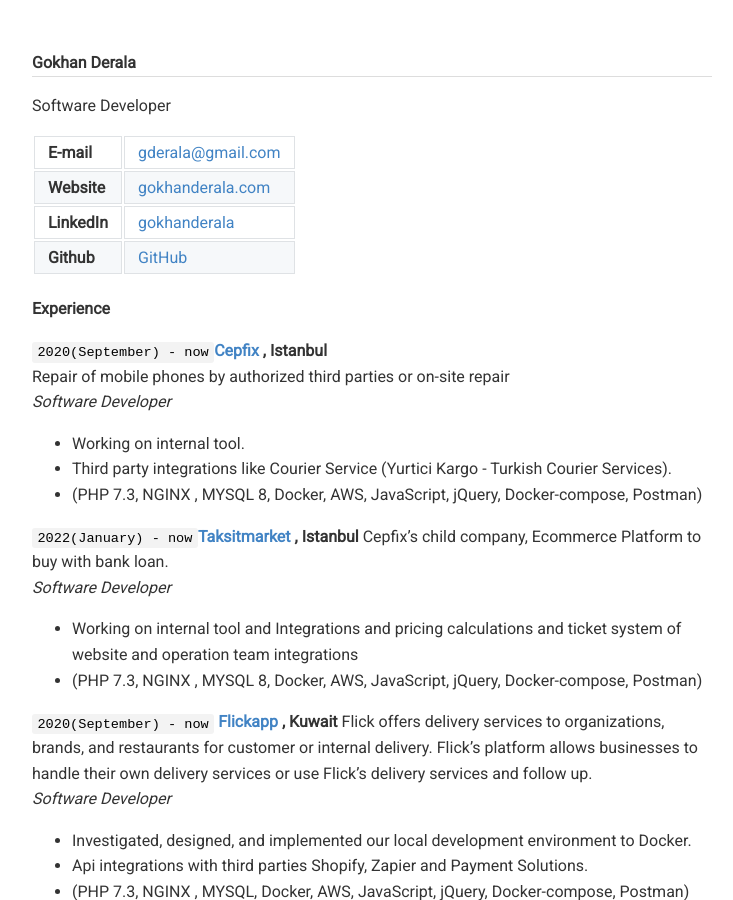
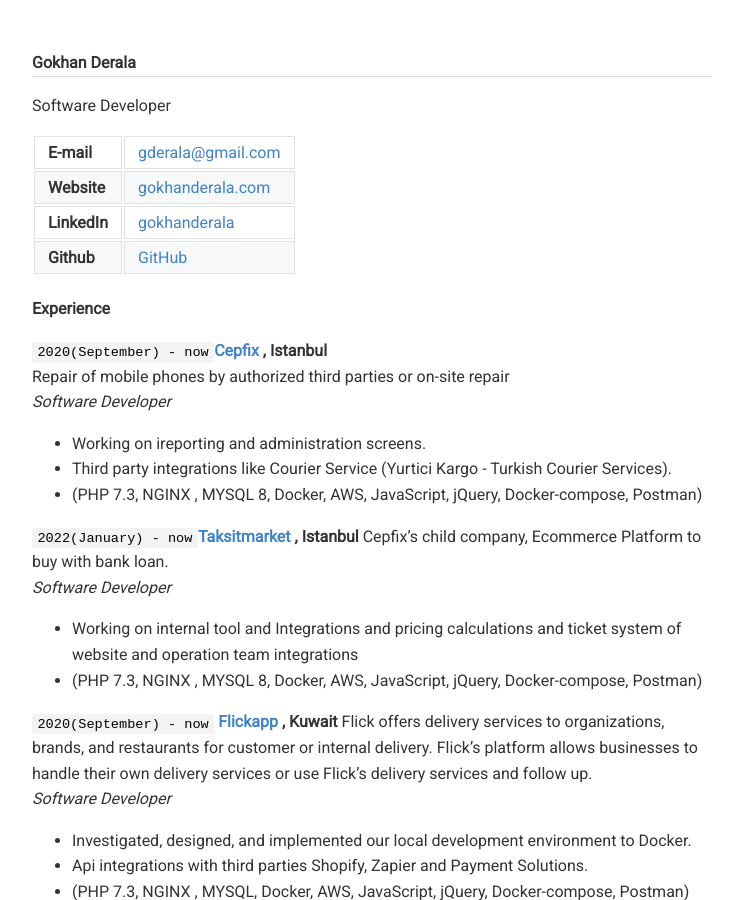
Before and after one commit to deralation/deralation.github.io, a Jekyll site: the page built from cv/index.md, in a window 1280 px wide and 900 px high. Shown: the whole window, without its empty margins (268-1001 px from the left). Built offline with Jekyll 4.4.1, drawn with Linux system fonts in a browser that asks for light colours; comment, search, counter and statistics services are not loaded.

Commit message:
cv updated

```diff
--- a/cv/index.md
+++ b/cv/index.md
@@ -16,7 +16,7 @@ category: cv
 Repair of mobile phones by authorized third parties or on-site repair<br />
 _Software Developer_
 
-- Working on internal tool.
+- Working on ireporting and administration screens.
 - Third party integrations like Courier Service (Yurtici Kargo - Turkish Courier Services).
 - (PHP 7.3, NGINX , MYSQL 8, Docker, AWS, JavaScript, jQuery, Docker-compose, Postman)
 
```
